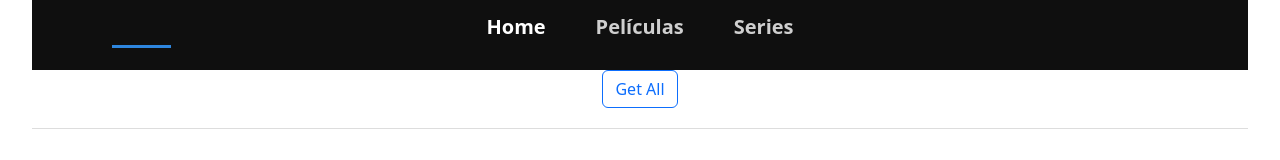
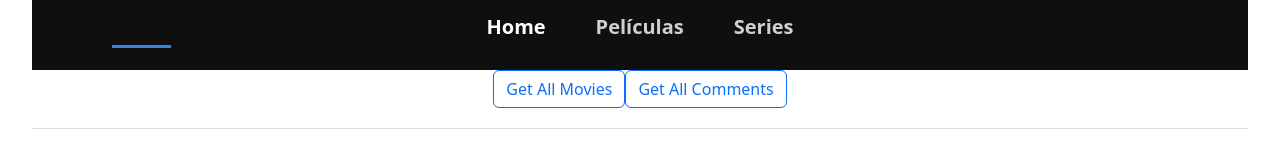
Before and after one commit to Santiago-Esparis/DespliegueSistemasMultimedia, a React (Vite) app in the folder DSM_Proyecto_Web/: page / in a window 1280 px wide. Shown: the part 160-320 px from the top of the page. Built offline with nearby package versions, Linux system fonts and the light colour scheme.

Commit message:
Added Baseline-Comment in Hexagonal format

```diff
--- /dev/null
+++ b/DSM_Proyecto_Web/src/Features/Comments/Infraestructure/FirebaseCommentRepository.tsx
@@ -0,0 +1,48 @@
+import type { AxiosResponse } from "axios";
+import type { CommentRepository } from "../Domain/CommentRepository";
+import type { Comment } from "../Domain/Comment";
+import axios from "axios";
+
+
+
+
+
+
+const FirebaseCommentRepository: CommentRepository = {
+
+
+    getAll: async () => {
+
+        try {
+
+            const response: AxiosResponse = await axios.get("https://proyecto-dsm-26-default-rtdb.europe-west1.firebasedatabase.app/Comentarios.json")
+
+            let arrayComment: Comment[] = []
+
+            for (let key in response.data) {
+
+                arrayComment.push({
+                    id: key,
+                    idMovie: response.data[key].idMovie,
+                    idUser: response.data[key].idUser,
+                    commentDate: response.data[key].commentDate,
+                    comment: response.data[key].comment
+                })
+
+            }
+
+            return arrayComment
+
+        } catch (error) {
+
+            console.log("Error en la base de datos:", error)
+            throw error
+
+        }
+
+    }
+
+}
+
+
+export default FirebaseCommentRepository
--- /dev/null
+++ b/DSM_Proyecto_Web/src/Features/Comments/Service/commentService.tsx
@@ -0,0 +1,15 @@
+import type { CommentRepository } from "../Domain/CommentRepository";
+
+
+
+const commentService = (repository: CommentRepository) => {
+
+
+    return {
+
+        getAll: () => repository.getAll()
+
+    }
+}
+
+export default commentService
--- a/DSM_Proyecto_Web/src/Shared/Layout/Header.tsx
+++ b/DSM_Proyecto_Web/src/Shared/Layout/Header.tsx
@@ -6,6 +6,8 @@ import LoginModal from "../Components/LoginModal";
 import { useAuth } from "../../Features/Authentication/Domain/AuthContext";
 import movieService from "../../Features/Movie/Service/movieService";
 import FirebaseMovieRepository from "../../Features/Movie/Infraestructure/FirebaseMovieRepository";
+import commentService from "../../Features/Comments/Service/commentService";
+import FirebaseCommentRepository from "../../Features/Comments/Infraestructure/FirebaseCommentRepository";
 
 interface HeaderProps {
     selectedLang: string;
@@ -172,7 +174,18 @@ const Header = ({ selectedLang, setSelectedLang, userLoged, setUserLoged }: Head
                         .catch((err) => console.error(err));
                 }}
             >
-                Get All
+                Get All Movies
+            </Button>
+
+            <Button
+                variant="outline-primary"
+                onClick={() => {
+                    commentService(FirebaseCommentRepository).getAll().then((response) => {
+                        console.log(response)
+                    }).catch((err) => console.error(err));
+                }}
+            >
+                Get All Comments
             </Button>
 
 
```
Also changed, not shown: DSM_Proyecto_Web/src/Features/Comments/Domain/Comment.tsx (+13 -0 lines), DSM_Proyecto_Web/src/Features/Comments/Domain/CommentContext.tsx (+24 -0 lines), DSM_Proyecto_Web/src/Features/Comments/Domain/CommentRepository.tsx (+11 -0 lines).
